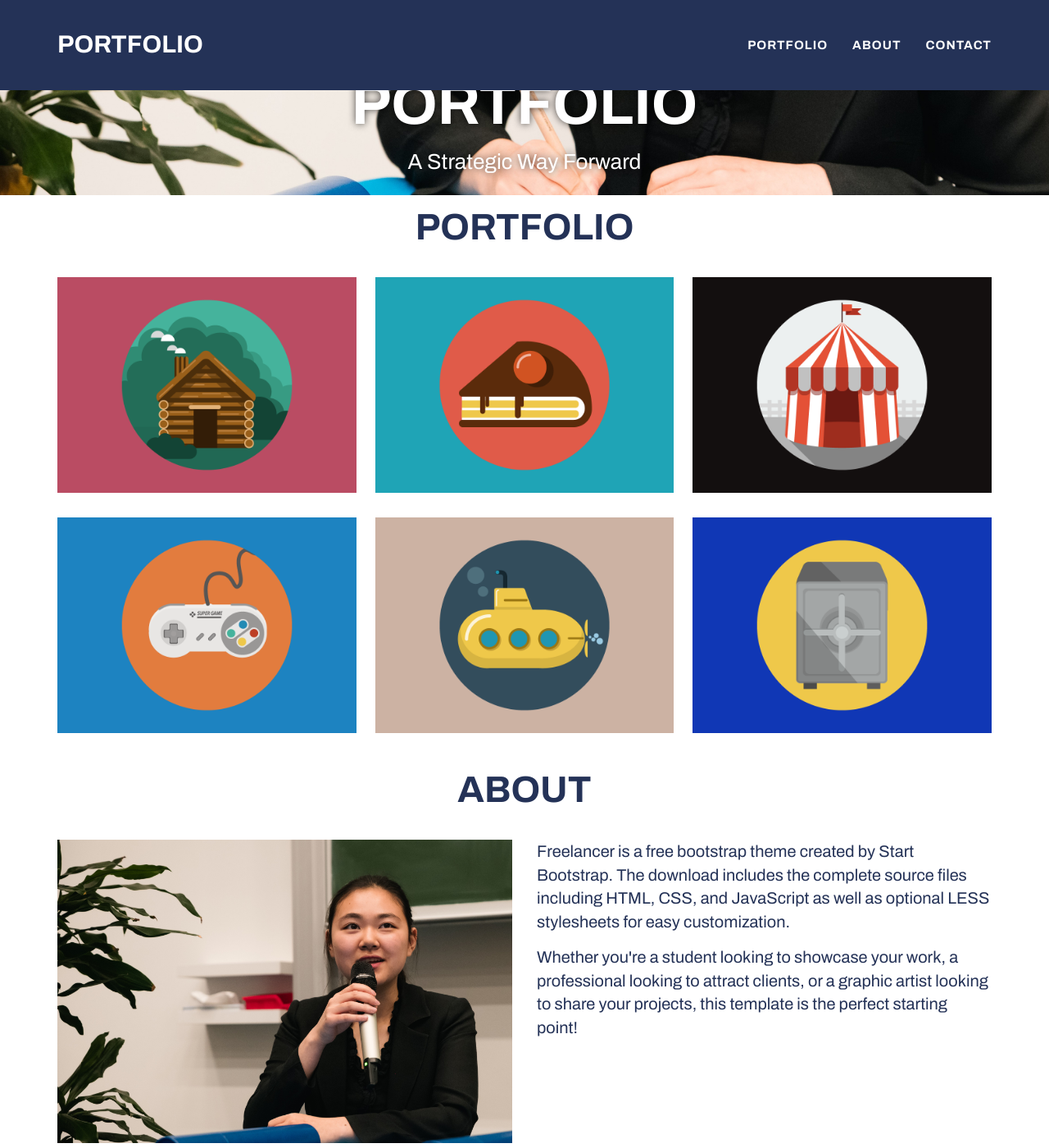
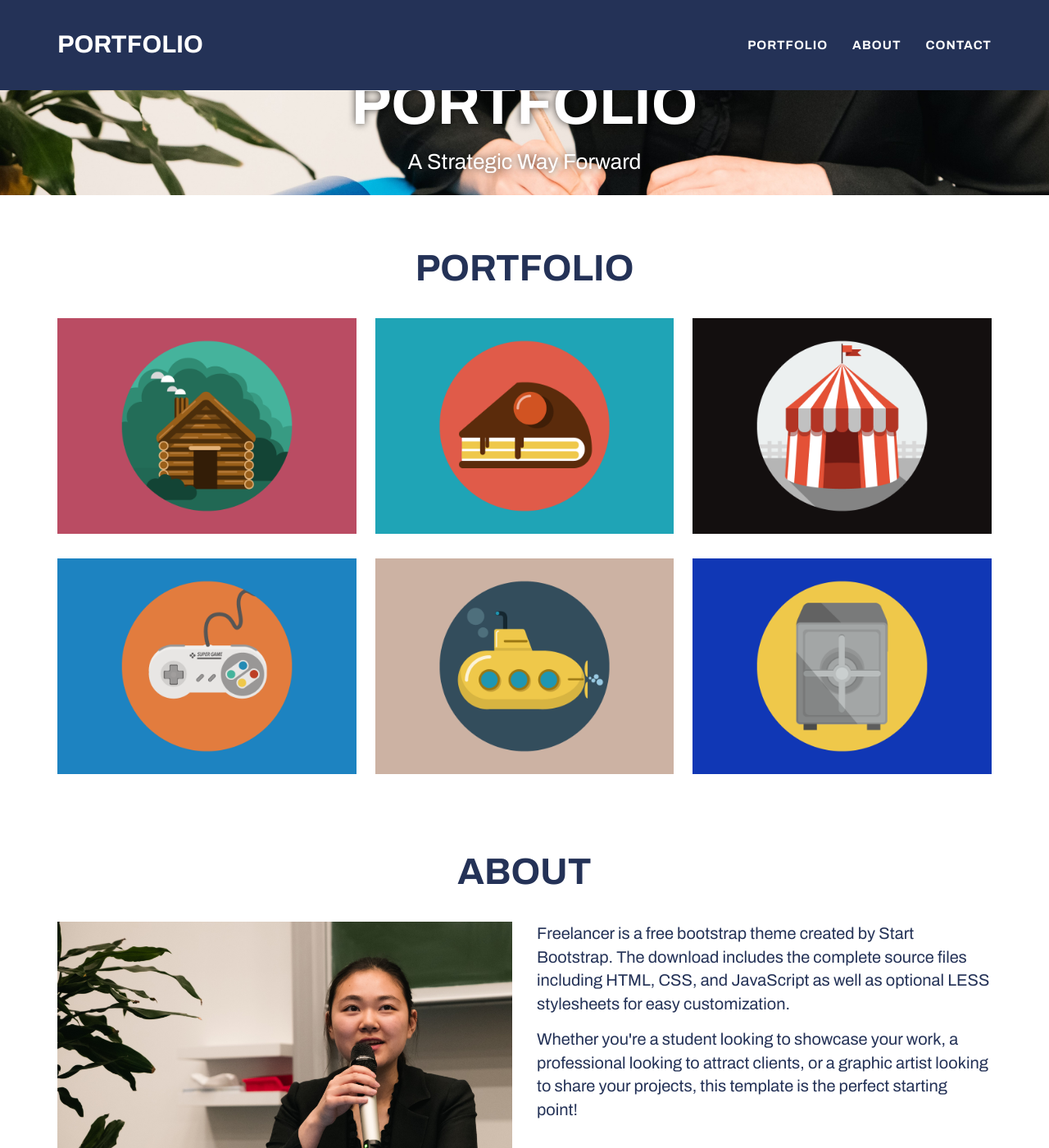
Before and after one commit to Kelly-Portfolio/Kelly-Portfolio.github.io, a Jekyll site: the page built from _posts/2014-07-18-project-1.markdown, in a window 1280 px wide and 1400 px high, scrolled down 234 px. Shown: the whole window at 82% size. Built offline with Jekyll 4.4.1, drawn with Linux system fonts in a browser that asks for light colours.

Commit message:
navbar200

```diff
--- a/_includes/css/main.css
+++ b/_includes/css/main.css
@@ -232,8 +232,8 @@ header {
 
 section {
     padding: 50px 0;
-    padding-top: 100px; /* Adjust this value based on your navbar height */
-    margin-top: -100px; /* Adjust this value to match the padding */
+    padding-top: 200px; /* Adjust this value based on your navbar height */
+    margin-top: -150px; /* Adjust this value to match the padding */
 }
 
 section h2 {
```
